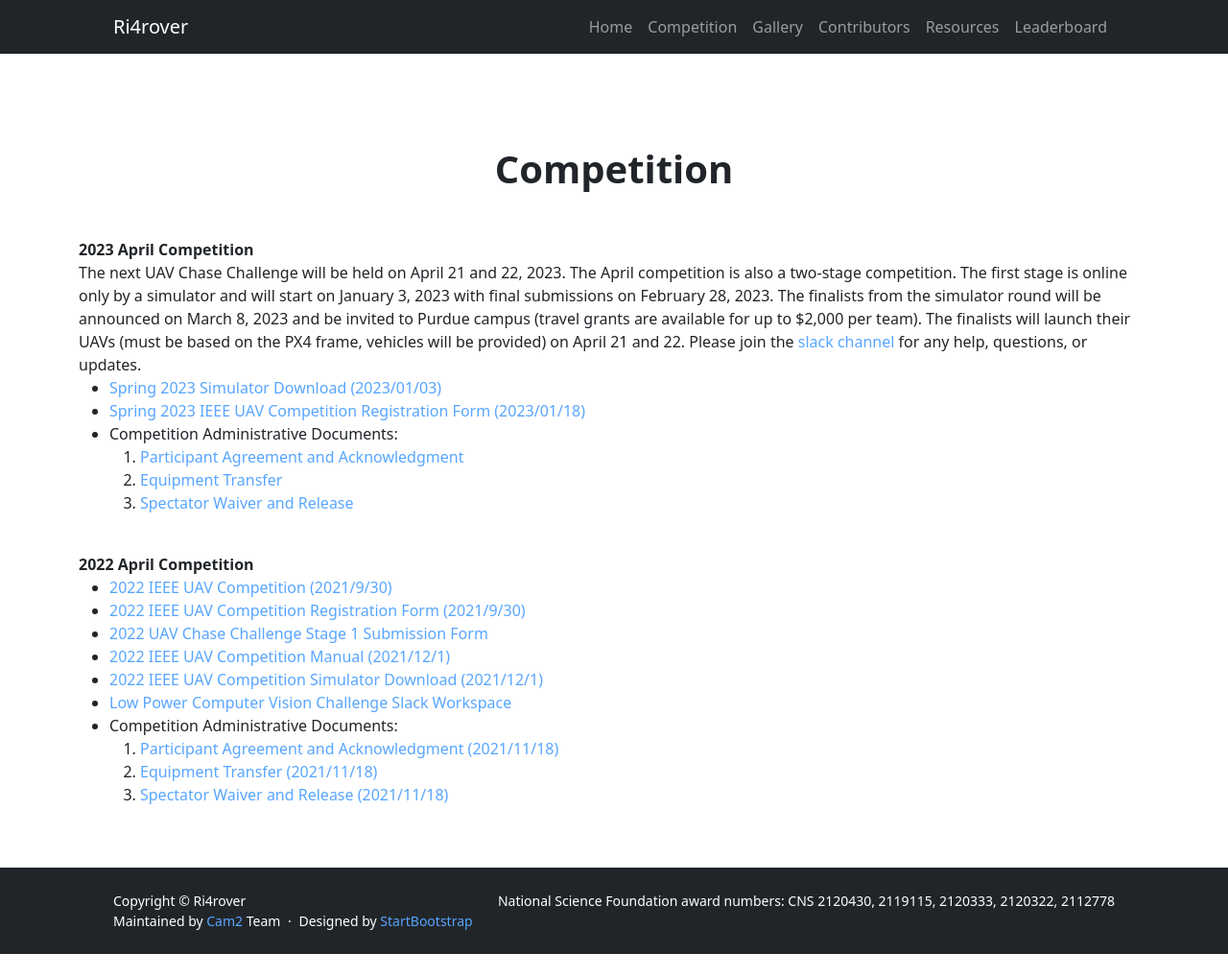
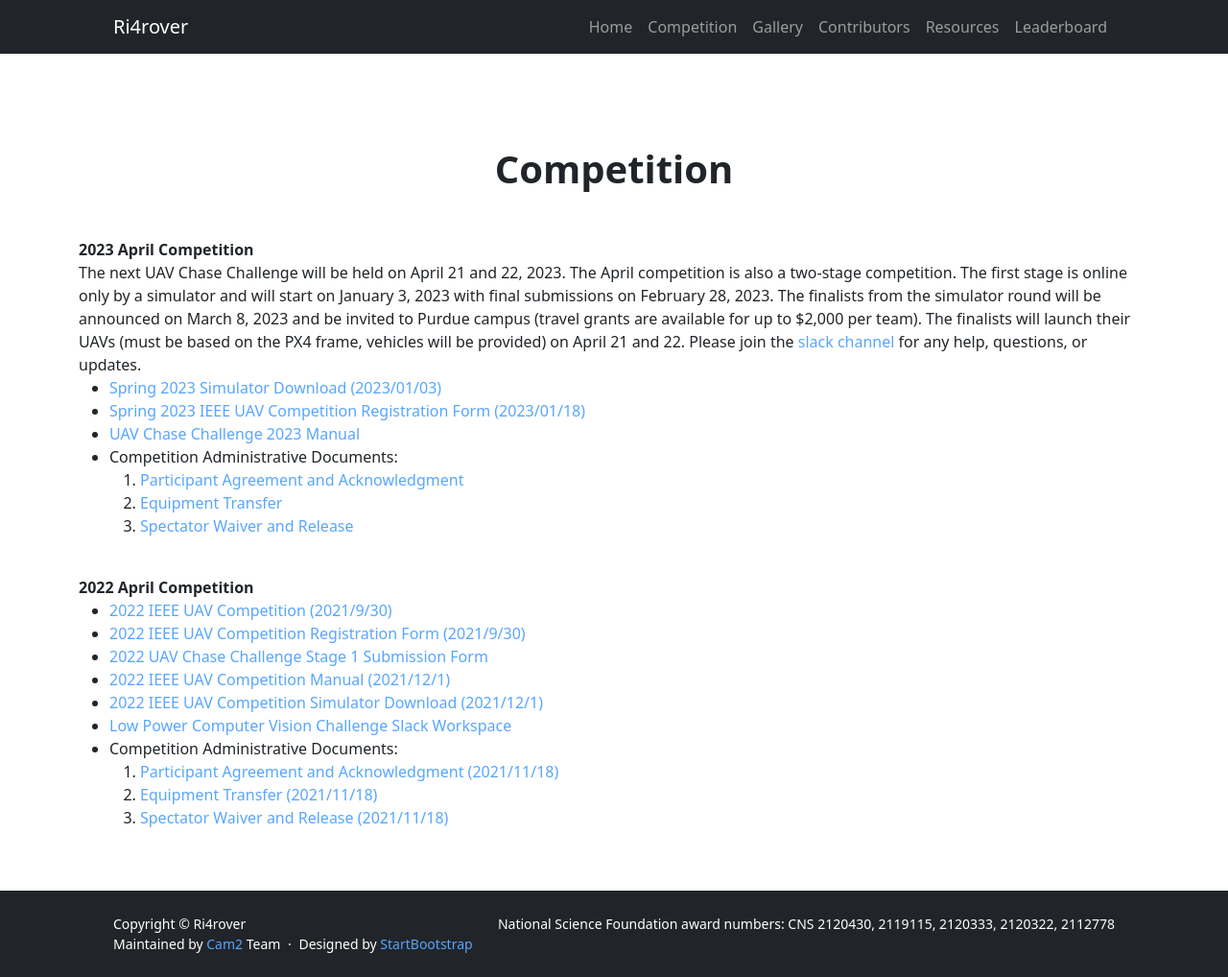
Before and after one commit to OliverQiang/Ri4rover, a Jekyll site: the page built from _pages/competition.html, in a window 1280 px wide. Shown: the whole page at 96% size. Built offline with Jekyll 4.4.1, drawn with Linux system fonts in a browser that asks for light colours; before the commit the page ends 994 px from its top, so only the background shows below that.

Commit message:
Added manual

```diff
--- a/_pages/competition.html
+++ b/_pages/competition.html
@@ -25,6 +25,9 @@ title: Ri4rover
         </li>
         <li>
             <a href="https://docs.google.com/forms/d/e/1FAIpQLSf7ZwcwHjXSaV6b7eDMq1u4aX59CJDkbuEYcz5rrjU1p0PgFw/viewform">Spring 2023 IEEE UAV Competition Registration Form (2023/01/18)</a>
+        </li>
+        <li>
+            <a href="assets/Documents/UAV Chase Challenge 2023 Manual.pdf">UAV Chase Challenge 2023 Manual</a>
         </li>
         <li>Competition Administrative Documents:
             <ol>
```
Also changed, not shown: 1 other file.
